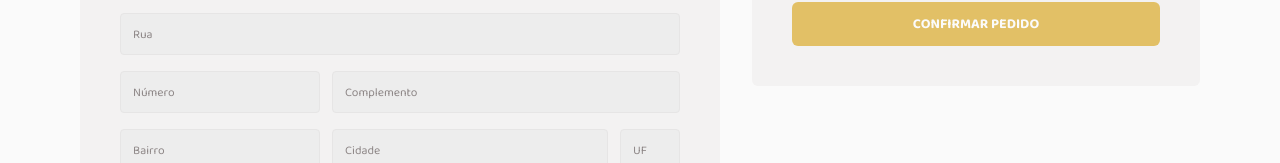
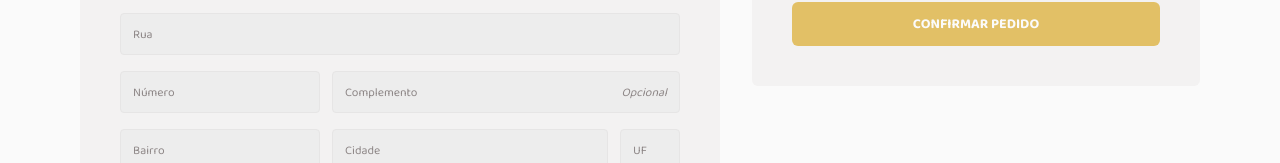
Before and after one commit to HemillyJulia/02-coffe-delivery, a React (Vite) app: page /completeOrder in a window 1280 px wide. Shown: the part 335-498 px from the top of the page. Built offline with nearby package versions, Linux system fonts and the light colour scheme.

Commit message:
Validando Formulário

```diff
--- a/src/components/Input/index.tsx
+++ b/src/components/Input/index.tsx
@@ -1,12 +1,25 @@
-import { InputHTMLAttributes } from "react";
-import { InputStyleContainer } from "./style";
+import { forwardRef, InputHTMLAttributes } from "react";
+import { RegularText } from "../Tipografias";
+import { InputStyleContainer, InputStyled, InputWrapper, RightText } from "./style";
 
 
 //abaixo eu extendo uma tipagem, desta forma eu tenho todos os atributos de um iput qualquer.
-type InputProps = InputHTMLAttributes<HTMLInputElement>
+type InputProps = InputHTMLAttributes<HTMLInputElement> & {
+    error?:string;
+    rightText?:string;
 
-export function Input ({...props}: InputProps){
+}
+
+export const Input = forwardRef<HTMLInputElement,InputProps>(({error,className,rightText,...props},ref) => {
     return(
-        <InputStyleContainer{...props}/>
+        <InputWrapper className={className}>
+        <InputStyleContainer hasError={!!error}>
+        <InputStyled {...props} ref={ref}/>
+        {rightText && <RightText>{rightText}</RightText>}
+        </InputStyleContainer>
+        {error && (
+            <RegularText size="s">{error}</RegularText>
+        )}
+        </InputWrapper>
     )
-}
+})
--- a/src/components/Input/style.ts
+++ b/src/components/Input/style.ts
@@ -1,21 +1,62 @@
-import styled from "styled-components";
+import styled, { css } from "styled-components";
 
-export const InputStyleContainer = styled.input`
+export const InputWrapper = styled.div`
+display:flex;
+flex-direction:column;
+gap:0.3rem;
+position:relative;
+
+>p{
+   color: ${({theme}) => theme.colors["base-error"]};
+}
+
+`
+interface InputStyleContainerProps {
+    hasError:boolean
+}
+
+export const InputStyleContainer = styled.div<InputStyleContainerProps>`
 height:2.625rem;
 border-radius:4px;
 border: 1px solid ${({theme}) => theme.colors["base-button"]};
 background: ${({theme}) => theme.colors["base-input"]};
+display:flex;
+align-items:center;
+justify-content:space-between;
 transition: 0.4s;
+overflow:hidden;
 
-&:focus{
+&:focus-within{
    border-color: ${({theme}) => theme.colors["brand-yellow-dark"]}
 }
 
-color:${({theme}) => theme.colors["base-text"]} ;
+${({theme,hasError}) =>
+hasError &&
+css`
+border-color: ${theme.colors["base-error"]}
+`
+}
+
+
+`
+export const InputStyled = styled.input`
+flex:1;
+height:100%;
+background:none;
+border:none;
 font-size: 0.75rem;
 padding:0 0.75rem;
+color:${({theme}) => theme.colors["base-text"]} ;
 
 &::placeholder{
     color:${({theme}) => theme.colors["base-label"]}
 }
+
 `
+
+export const RightText = styled.p`
+font-size:0.75rem;
+margin-right:0.75rem;
+font-style:italic;
+color:${({theme}) => theme.colors["base-label"]}
+`
--- a/src/pages/Components/CompletteOrder/CompleteOrderForm/AddressForm.tsx
+++ b/src/pages/Components/CompletteOrder/CompleteOrderForm/AddressForm.tsx
@@ -1,16 +1,28 @@
+import { useFormContext } from "react-hook-form";
 import { Input } from "../../../../components/Input";
 import { AddressFormContainer } from "./styles";
 
+interface ErrorsType{
+    errors:{
+        [key:string]: {
+            message:string
+        }
+    }
+}
+
 export function AddressForm (){
+    const { register, formState } = useFormContext();
+
+    const{errors} = formState as unknown as ErrorsType
     return(
         <AddressFormContainer>
-            <Input placeholder="CEP" type="number" className="cep"/>
-           <Input placeholder="Rua" className="street"/>
-            <Input placeholder="Número" type="number"/>
-            <Input placeholder="Complemento" className="complement"/>
-            <Input placeholder="Bairro"/>
-            <Input placeholder="Cidade"/>
-            <Input placeholder="UF"/>
+            <Input placeholder="CEP" type="number" className="cep" {...register("cep")} error={errors.cep?.message}/>
+           <Input placeholder="Rua" className="street" {...register("street")} error={errors.street?.message}/>
+            <Input placeholder="Número" type="number" {...register("number")} error={errors.number?.message}/>
+            <Input placeholder="Complemento" className="complement" {...register("complement")} error={errors.complement?.message} rightText="Opcional"/>
+            <Input placeholder="Bairro" {...register("district")} error={errors.district?.message}/>
+            <Input placeholder="Cidade" {...register("city")} error={errors.city?.message}/>
+            <Input placeholder="UF" {...register("uf")} error={errors.uf?.message}/>
 
 
         </AddressFormContainer>
--- a/src/pages/Components/CompletteOrder/index.tsx
+++ b/src/pages/Components/CompletteOrder/index.tsx
@@ -7,7 +7,14 @@
 import {useForm, FormProvider} from 'react-hook-form'
 
 const confirmOrderFormValidation = zod.object({
-    cep: zod.string(),
+    cep: zod.string().min(1,"Informe um CEP válido"),
+    street: zod.string().min(1,"Informa a Rua"),
+    number: zod.string().min(1,"Informe o Número"),
+    complement: zod.string(),
+    district:zod.string().min(1,"Informe o Bairro"),
+    city: zod.string().min(1, "Informe a Cidade"),
+    uf: zod.string().min(1,"Informe a UF")
+
 })
 export type OrderData = zod.infer <typeof confirmOrderFormValidation>
 type ConfirmOrderFormData = OrderData
@@ -17,7 +24,7 @@
     })
 const {handleSubmit}=confirmOrderForm
 function handleConfirmOrder (data:ConfirmOrderFormData){
-
+console.log(data)
 }
     return (
         <FormProvider {...confirmOrderForm}>
```
